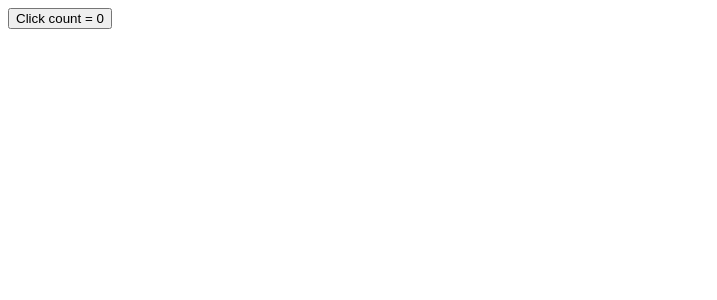
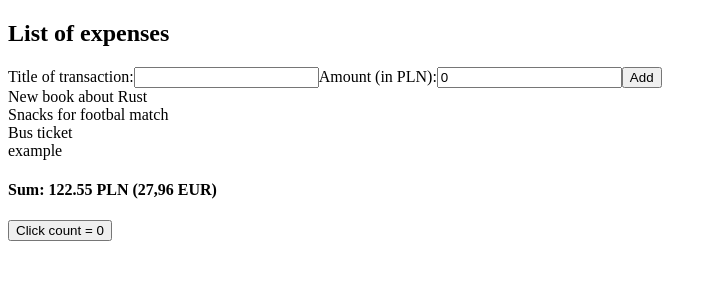
Before and after one commit to tomaszpach/list-of-expenses, a React app: page / in a window 1280 px wide. Shown: the top 300 px of the page, without its empty margins (0-717 px from the left). Built offline with nearby package versions, Linux system fonts and the light colour scheme.

Commit message:
adding new elements to list

```diff
--- a/src/index.tsx
+++ b/src/index.tsx
@@ -4,11 +4,22 @@ import { observable, action } from 'mobx';
 import { observer } from 'mobx-react';
 
 class HelloData {
-    @observable clickedCount = 0;
+    @observable clickedCount:number = 0;
+    @observable titleInput:string = '';
+    @observable amountInput:number = 0;
+    @observable itemList:Array<{name:string, amount:number}> = [{name: 'example', amount: 20}];
+
+    @observable amount:number = 0;
 
     @action
     increment() {
         this.clickedCount++;
+    }
+
+    @action
+    updateInput(e, inputType:string) {
+        const value = e.target.value;
+        inputType === 'title' ? this.titleInput = value : this.amountInput = value;
     }
 }
 
@@ -16,13 +27,53 @@ class HelloData {
 class Hello extends React.Component<{}> {
     data = new HelloData();
 
+    formSubmit(e) {
+        e.preventDefault();
+        const name = this.data.titleInput;
+        const amount = this.data.amountInput;
+        console.log('submitted');
+        this.data.itemList.push({name, amount})
+        console.log(this.data.itemList.map(x => x))
+    }
+
     render() {
-        return(
-            <button onClick={() => this.data.increment()}>
-            Click count = {this.data.clickedCount}
-            </button>
+        return (
+            <div className="app-wrapper">
+                <h2>List of expenses</h2>
+
+                <form>
+                    <label>
+                        Title of transaction:
+                    <input type="text" name="titleInput" value={this.data.titleInput} onChange={(e) => this.data.updateInput(e, 'title')} />
+                    </label>
+
+                    <label>
+                        Amount (in PLN):
+                    <input type="text" name="name" value={this.data.amountInput} onChange={(e) => this.data.updateInput(e, 'amount')} />
+                    </label>
+                    <input type="submit" value="Add" onClick={(e) => this.formSubmit(e)} />
+                </form>
+
+                <div className="table">
+                    <div>New book about Rust</div>
+                    <div>Snacks for footbal match</div>
+                    <div>Bus ticket</div>
+                    {this.data.itemList.map(item => {
+                        return item.name;
+                    })}
+                </div>
+
+                <div className="summary">
+                    <h4>Sum: 122.55 PLN (27,96 EUR)</h4>
+                </div>
+
+
+                <button onClick={() => this.data.increment()}>
+                    Click count = {this.data.clickedCount}
+                </button>
+            </div>
         )
     }
 }
 
-ReactDOM.render(<Hello/>, document.getElementById('root'))
+ReactDOM.render(<Hello />, document.getElementById('root'))
```
Also changed, not shown: 1 other file (tests, documents, lock files or other folders).
